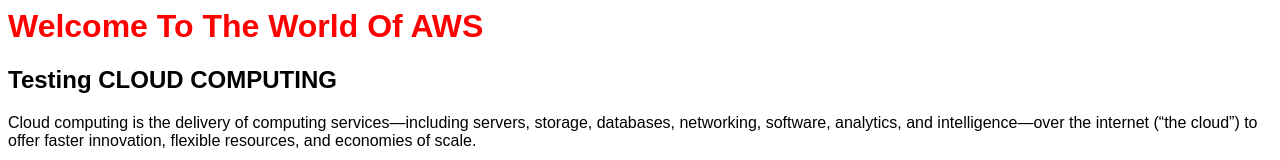
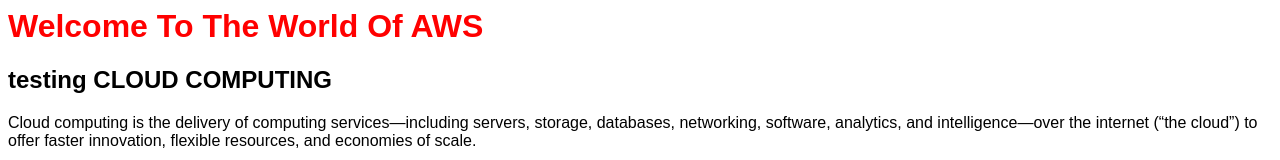
Before and after one commit to Hamad-Hub/Hamad_HSW, a plain HTML site: page index.html in a window 1280 px wide. Shown: the top 160 px of the page. Drawn offline with Linux system fonts and the light colour scheme.

Commit message:
modified the word

```diff
--- a/index.html
+++ b/index.html
@@ -80,7 +80,7 @@ footer {
 </head>
 <body>
 
-<h2>Testing CLOUD COMPUTING</h2>
+<h2>testing CLOUD COMPUTING</h2>
 <p>Cloud computing is the delivery of computing services—including servers, storage, databases, networking, software, analytics, and intelligence—over the internet (“the cloud”) to offer faster innovation, flexible resources, and economies of scale.</p>
 
 
```
